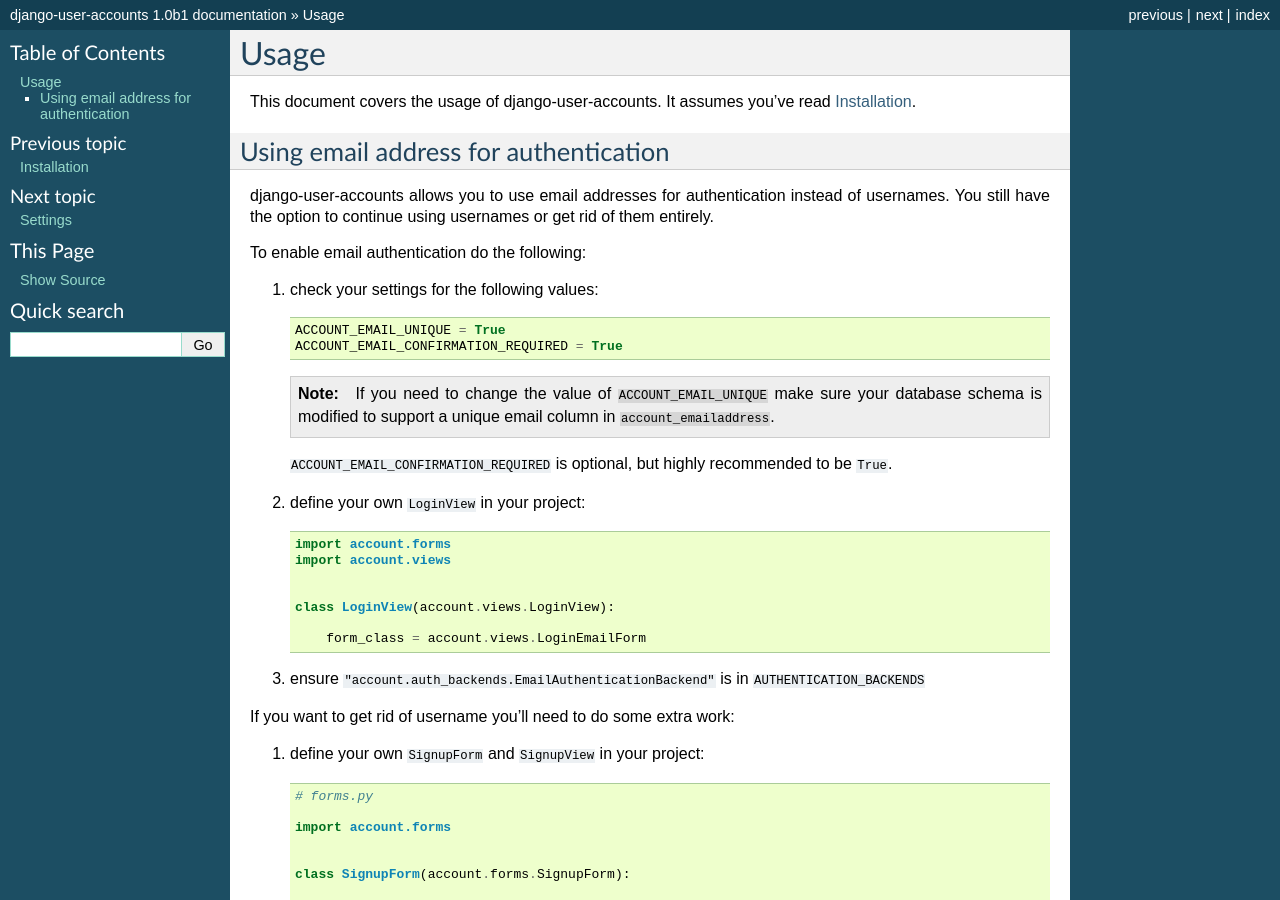
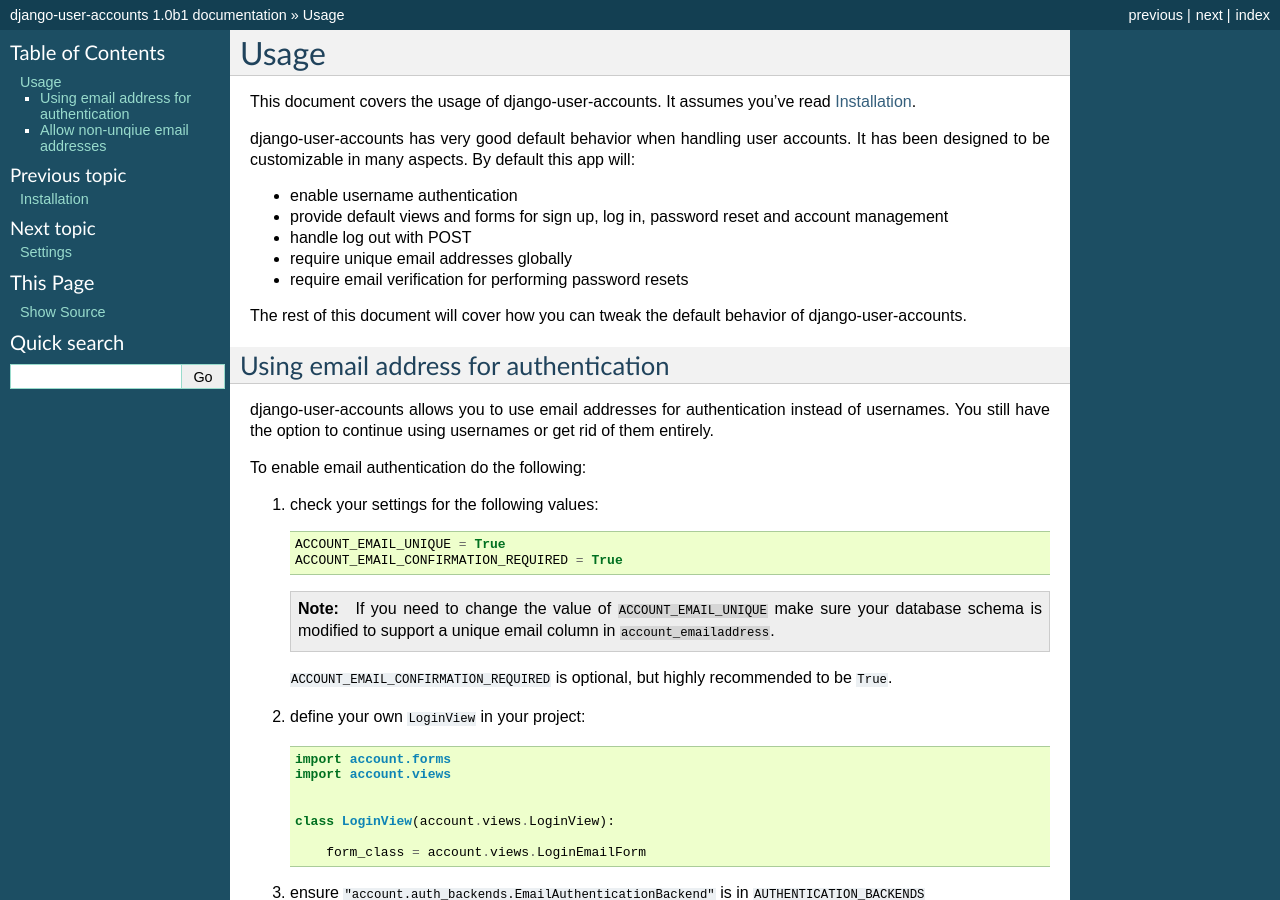
Before and after one commit to pinax/django-user-accounts, a Sphinx documentation site: the page built from docs/usage.rst, in a window 1280 px wide and 900 px high. Built offline with Sphinx 7.4.7, drawn with Linux system fonts in a browser that asks for light colours; some of the changed text lies outside the part shown.

Commit message:
added usage section on "Allow non-unqiue email addresses"

```diff
--- a/docs/usage.rst
+++ b/docs/usage.rst
@@ -6,6 +6,20 @@
 
 This document covers the usage of django-user-accounts. It assumes you've
 read :ref:`installation`.
+
+django-user-accounts has very good default behavior when handling user
+accounts. It has been designed to be customizable in many aspects. By default
+this app will:
+
+* enable username authentication
+* provide default views and forms for sign up, log in, password reset and
+  account management
+* handle log out with POST
+* require unique email addresses globally
+* require email verification for performing password resets
+
+The rest of this document will cover how you can tweak the default behavior
+of django-user-accounts.
 
 Using email address for authentication
 ======================================
@@ -92,3 +106,20 @@
 
        {% load account_tags %}
        {% user_display request.user %}
+
+
+Allow non-unqiue email addresses
+================================
+
+If your site requires that you support non-unique email addresses globally
+you can tweak the behavior to allow this.
+
+Set ``ACCOUNT_EMAIL_UNIQUE`` to ``False``. If you have already setup the
+tables for django-user-accounts you will need to migrate the
+``account_emailaddress`` table::
+
+   ALTER TABLE "account_emailaddress" ADD CONSTRAINT "account_emailaddress_user_id_email_key" UNIQUE ("user_id", "email");
+   ALTER TABLE "account_emailaddress" DROP CONSTRAINT "account_emailaddress_email_key";
+
+``ACCOUNT_EMAIL_UNIQUE = False`` will prevent duplicate email addresses per
+user.
```
